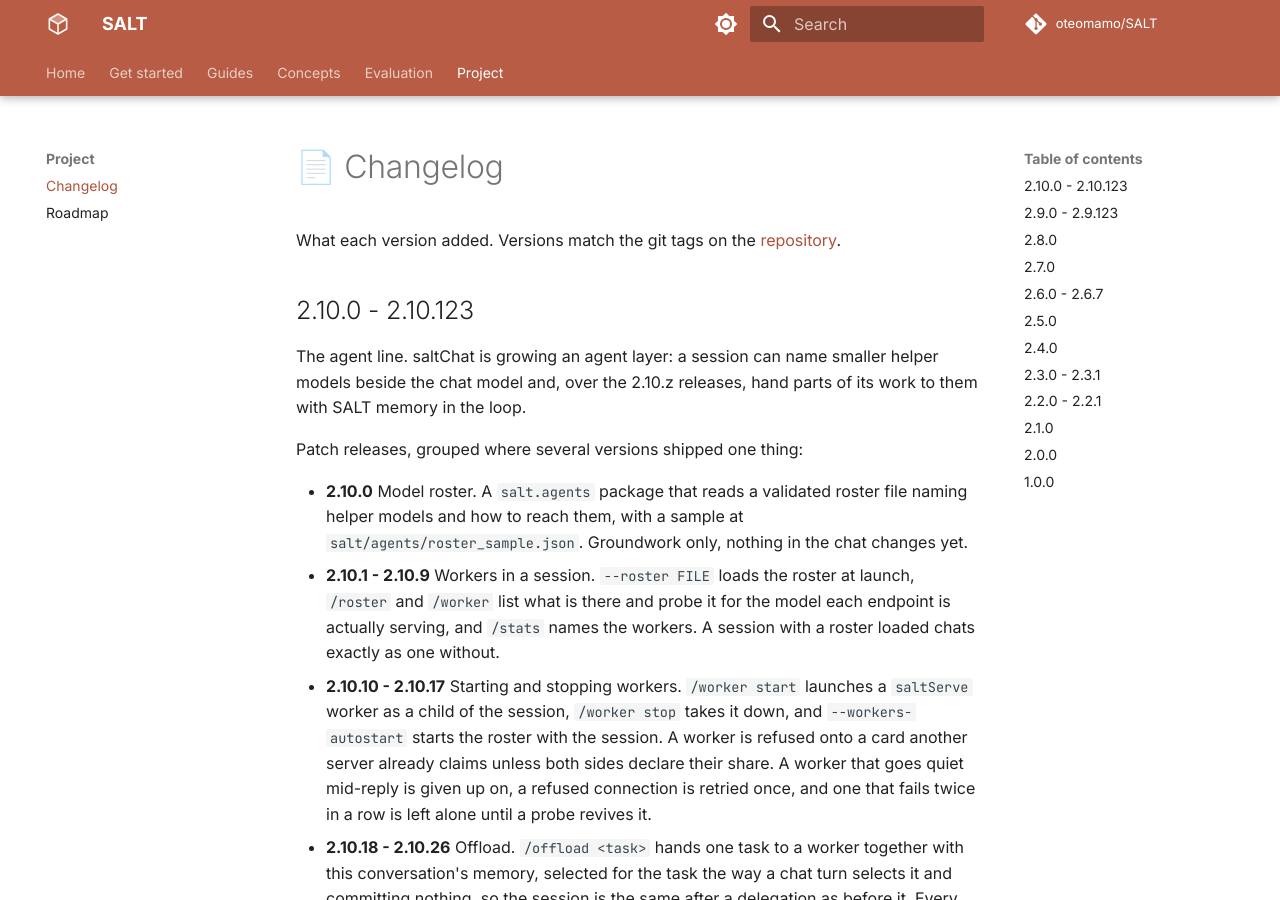
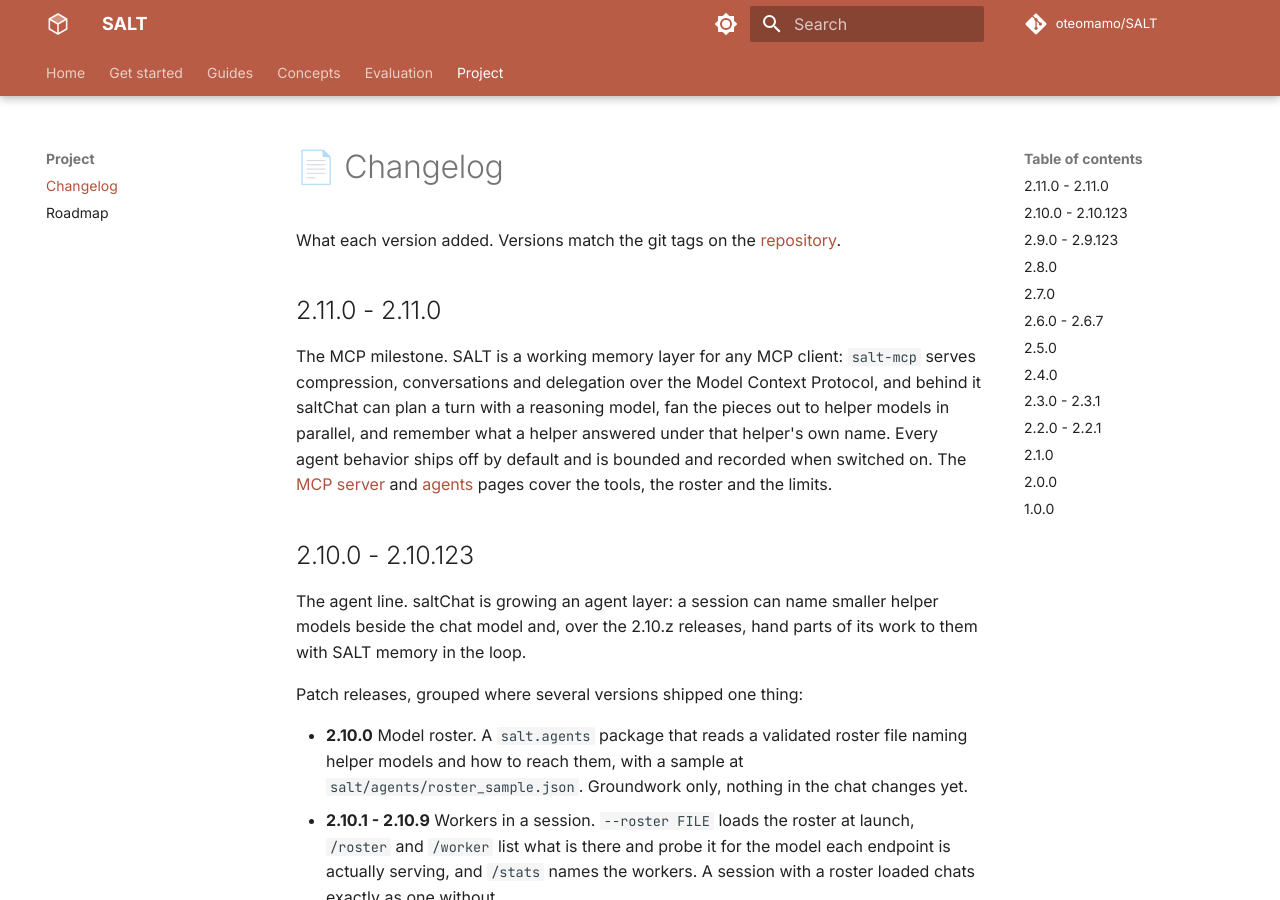
Before and after one commit to oteomamo/SALT, an MkDocs documentation site: the page built from docs/changelog.md, in a window 1280 px wide and 900 px high. Built offline with MkDocs 1.6.1 and Material for MkDocs 9.7.7, drawn with Linux system fonts in a browser that asks for light colours; comment, search, counter and statistics services are not loaded; the version menu is left out.

Commit message:
v2.11.0: SALT memory and delegation for any MCP client
The agent line's first milestone: salt-mcp is a working MCP server.
An editor or an agent runtime can keep conversations in SALT memory,
read the labeled block a chat turn would be given, and hand tasks to
helper models with that memory selected for them, while saltChat
plans turns with a reasoning model and fans the pieces out to helpers
in parallel. Everything an agent decides ships off by default.

```diff
--- a/docs/changelog.md
+++ b/docs/changelog.md
@@ -2,6 +2,17 @@
 
 What each version added. Versions match the git tags on the
 [repository](https://github.com/oteomamo/SALT).
+
+## 2.11.0 - 2.11.0
+
+The MCP milestone. SALT is a working memory layer for any MCP client:
+`salt-mcp` serves compression, conversations and delegation over the
+Model Context Protocol, and behind it saltChat can plan a turn with a
+reasoning model, fan the pieces out to helper models in parallel, and
+remember what a helper answered under that helper's own name. Every
+agent behavior ships off by default and is bounded and recorded when
+switched on. The [MCP server](mcp.md) and [agents](agents.md) pages
+cover the tools, the roster and the limits.
 
 ## 2.10.0 - 2.10.123
 
--- a/pyproject.toml
+++ b/pyproject.toml
@@ -4,7 +4,7 @@ build-backend = "setuptools.build_meta"
 
 [project]
 name = "salt"
-version = "2.10.123"
+version = "2.11.0"
 description = "SALT: Salience-Aware Lexical Trie for Long-Context Compression"
 readme = "README.md"
 license = "MIT"
```
